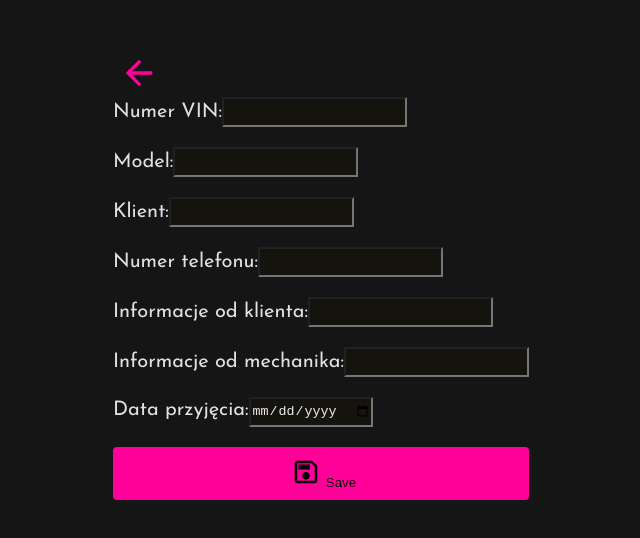
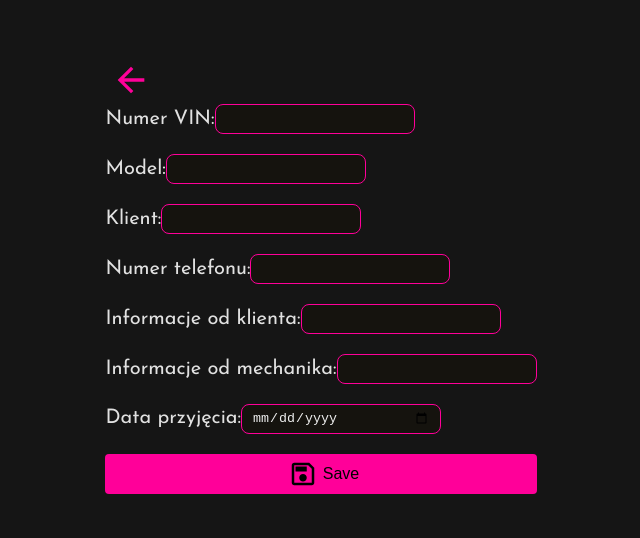
Before and after one commit to JanChmielewski/CarRepair, a React (Vite) app: page /edit-details/add-new-car in a window 1280 px wide. Shown: the part 124-662 px from the top of the page, without its empty margins (319-959 px from the left). Built offline with nearby package versions, Linux system fonts and the light colour scheme.

Commit message:
updated css for edit details

```diff
--- a/src/components/PreviousPageButton.jsx
+++ b/src/components/PreviousPageButton.jsx
@@ -5,6 +5,7 @@ import Icons from '../utils/icons';
 const PreviousPageButton = ({
   buttonColor,
   pageDestination,
+  arrowClassName = '',
   iconClassName = '',
 }) => {
   let history = useNavigate();
@@ -21,7 +22,7 @@ const PreviousPageButton = ({
     buttonColor === 'pink' ? 'pink-icon' : 'black-icon';
 
   return (
-    <button className="icons-btn" onClick={goBack}>
+    <button className={`icons-btn ${arrowClassName}`} onClick={goBack}>
       <Icons.GoBack
         className={`icon ${iconClass} ${iconClassName}`}
       />
--- a/src/pages/edit_details/EditDetails.css
+++ b/src/pages/edit_details/EditDetails.css
@@ -1,51 +1,60 @@
-/* !Please delete instructions comments when finished editing */
-
 /* & ---- Input fields ---- */
 
 .details-form {
-  display: flex; /* ^ https://css-tricks.com/snippets/css/a-guide-to-flexbox/ */
+  display: flex;
+  flex-wrap: wrap;
   flex-direction: column;
   align-content: center;
   gap: 20px;
+
 }
+
 .details-input {
   height: 30px;
   background-color: #15130e;
   color: #eeeeee;
+  border:  #ff0099 solid 1px;
+  border-radius: 8px;
+  padding: 10px;
+  min-width: 200px;
+  /* overflow: auto; */
+  /* text-overflow: ellipsis ; */
+  /* word-wrap: break-word; */
 }
 
 .details-input-label {
   font-size: 20px;
 }
 
-/* & ---- VIN and phone number errors ---- */
-/* ? This shows only when inputting an incorrect phone (vin) number (less than 9 (11) digits) so remember that when editing */
 .number-error,
 .vin-error {
   color: red;
+  font-size: 17px;
 }
 
 /* & ---- Save button ---- */
 .save-btn {
-  background-color: #ff0099;
-  border: none;
-  border-radius: 4px;
-  padding: 10px;
+    display: flex;
+    justify-content: center;
+    align-items: center;
+    background-color: #ff0099;
+    border: none;
+    border-radius: 4px;
+    padding: 5px 10px;
+    font-size: 16px;
 }
 
 .save-icon {
-  height: 30px !important; /* ? !important overwrites changes that might be set in other CSS files (in this case index.css) */
+  height: 30px !important;
 }
 
 /* & ---- Page not found error ---- */
-/* ? Shows up when inputting the incorrect VIN number in the permalink, e.g., http://localhost:5173/edit-details/incorrectVIN */
 .not-found-error {
   color: red;
   font-weight: bold;
 }
 
 /* & ------------------ PHONES AND SMALLER SCREENS ------------------ */
-/* ^ https://www.w3schools.com/cssref/css3_pr_mediaquery.php */
 @media screen and (max-width: 1000px) {
 }
 @media screen and (max-width: 600px) {
--- a/src/pages/edit_details/EditDetails.jsx
+++ b/src/pages/edit_details/EditDetails.jsx
@@ -44,7 +44,10 @@ function EditDetails() {
 
   return (
     <div>
-      <PreviousPageButton buttonColor="pink" />
+      <PreviousPageButton
+        buttonColor="pink"
+        arrowClassName="go-back-arrow"
+      />
       <EditDetailsForm
         selectedCar={selectedCar}
         editedCar={editedCar}
--- a/src/pages/not_found/NotFound.css
+++ b/src/pages/not_found/NotFound.css
@@ -6,11 +6,14 @@
 }
 
 .not-found-header {
+  color: #ff0099;
   font-size: 60px;
 }
 
 .not-found-text {
   font-size: 30px;
+  width: 700px;
+  word-wrap: break-word;
 }
 
 .prev-page-icon {
--- a/src/pages/not_found/NotFound.jsx
+++ b/src/pages/not_found/NotFound.jsx
@@ -8,7 +8,7 @@ const NotFound = () => {
       <div>
         <h2 className="not-found-header">Strona nie znaleziona</h2>
         <p className="not-found-text">
-          Przepraszamy, strona, której szukasz, nie istnieje.
+        Przepraszamy, strona której szukasz nie istnieje. Możliwe, że została usunięta lub przeniesiona. Prosimy sprawdzić adres URL.
         </p>
       </div>
       <PreviousPageButton
```
